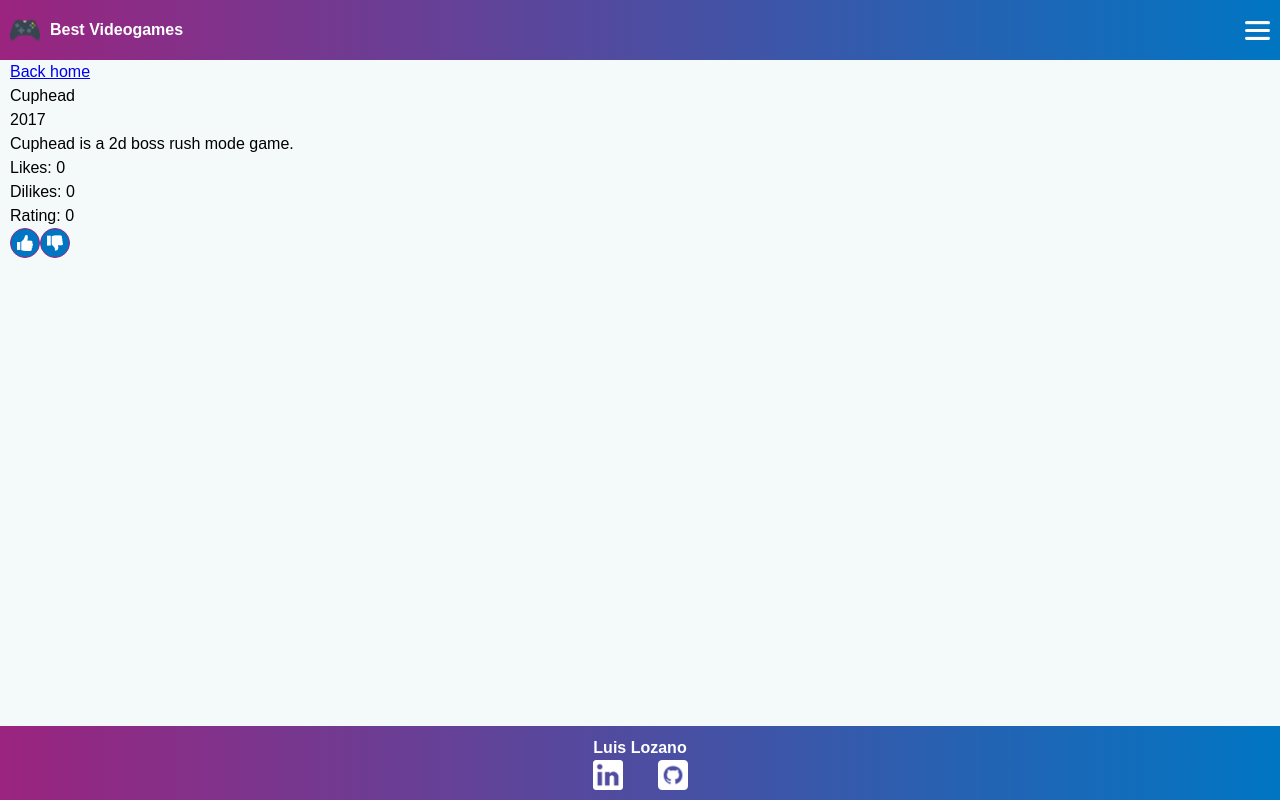
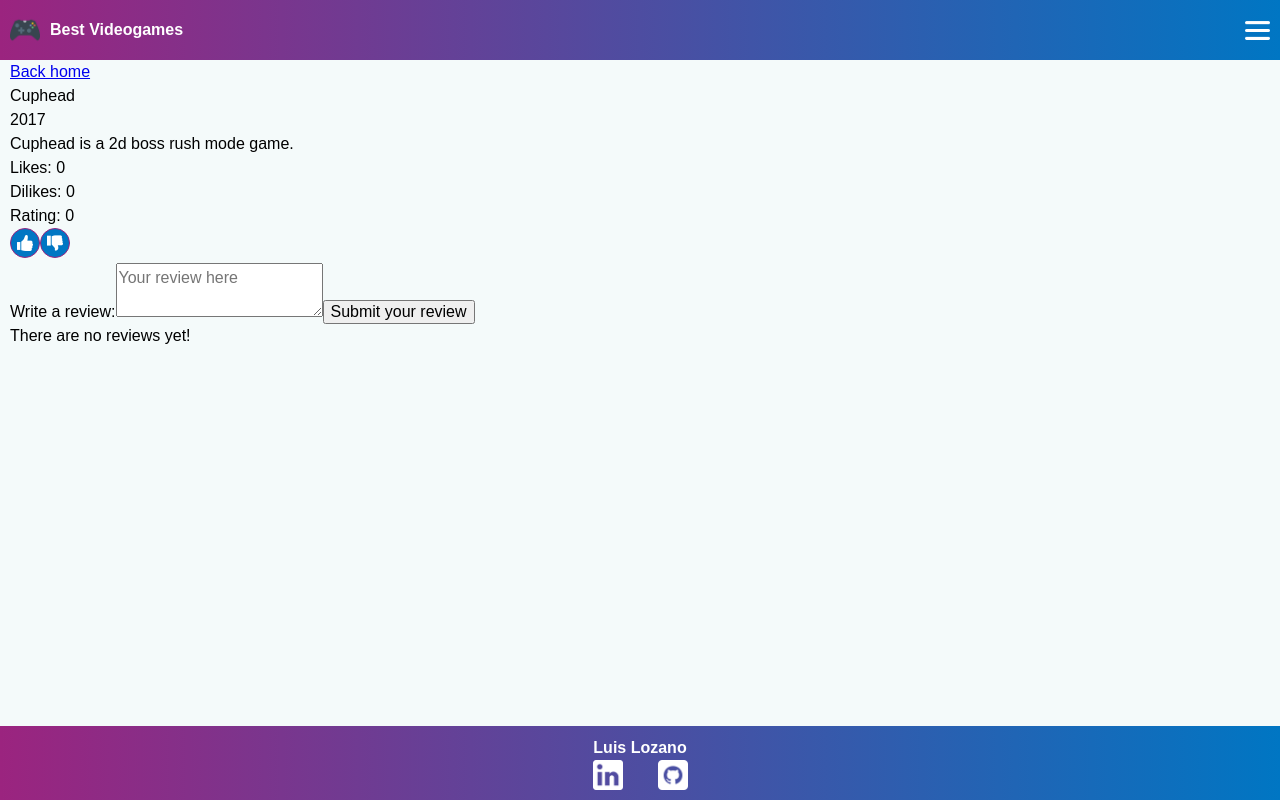
Before and after one commit to lslozano/scalero, a React (Create React App) app: page /Cuphead in a window 1280 px wide. Built offline with nearby package versions, Linux system fonts and the light colour scheme.

Commit message:
Finish basic Game View and add logic for Reviews

```diff
--- /dev/null
+++ b/src/components/AddReviewForm/index.jsx
@@ -0,0 +1,49 @@
+import React, { useState } from 'react'
+
+const AddReviewForm = (props) => {
+  const { gamesState, setGames, gameIndex } = props;
+  const [review, setReview] = useState('');
+
+  const handleChange = event => {
+    const { value } = event.target;
+    setReview(value);
+  }
+
+  const handleSubmit = event => {
+    console.log('A new review was submitted', review);
+    const games = [...gamesState];
+    const { reviews } = games[gameIndex];
+
+    if (reviews[0] === '') {
+      reviews[0] = review;
+    } else {
+      reviews.push(review);
+    }
+
+    const game = {
+      ...games[gameIndex],
+      reviews,
+    }
+
+    games[gameIndex] = game;
+
+    setGames(games);
+    setReview('');
+    event.preventDefault();
+  }
+
+  return (
+    <form onSubmit={handleSubmit}>
+      <label>Write a review:</label>
+      <textarea
+        type="text"
+        value={review}
+        onChange={handleChange}
+        placeholder="Your review here"
+      />
+      <input type="submit" value="Submit your review" />
+    </form>
+  )
+}
+
+export default AddReviewForm
--- /dev/null
+++ b/src/components/BackHome/index.jsx
@@ -0,0 +1,6 @@
+import React from 'react'
+import { Link } from 'react-router-dom';
+
+const BackHome = () => <Link to="/">Back home</Link>;
+
+export default BackHome;
--- a/src/components/GameCard/index.jsx
+++ b/src/components/GameCard/index.jsx
@@ -36,7 +36,7 @@ const GameCard = (props) => {
         <ButtonsContainer>
           <VoteButtons
             voted={voted}
-            index={index}
+            gameIndex={index}
             gamesState={gamesState}
             setGames={setGames}
           />
--- /dev/null
+++ b/src/components/Reviews/index.jsx
@@ -0,0 +1,15 @@
+import React from 'react'
+
+const Reviews = (props) => {
+  const { reviews } = props;
+
+  if (reviews[0] === '') return <p>There are no reviews yet!</p>
+
+  return (
+    <div>
+      {reviews.map(review => <p>{review}</p>)}
+    </div>
+  )
+}
+
+export default Reviews;
--- a/src/components/VoteButtons/index.jsx
+++ b/src/components/VoteButtons/index.jsx
@@ -9,7 +9,7 @@ const VoteButtons = (props) => {
   const {
     voted,
     gamesState,
-    index,
+    gameIndex,
     setGames,
   } = props;
 
@@ -23,11 +23,11 @@ const VoteButtons = (props) => {
   }
 
   // Method to handle Game vote
-  const handleVote = (gameKey, gamesState, setGames, vote) => {
+  const handleVote = (gameIndex, gamesState, setGames, vote) => {
     const games = [...gamesState];
 
     let rating;
-    const { likes, dislikes } = games[gameKey];
+    const { likes, dislikes } = games[gameIndex];
 
     if (vote === 'likes') {
       rating = calculateRating(likes + 1, dislikes);
@@ -36,13 +36,13 @@ const VoteButtons = (props) => {
     }
 
     const game = {
-      ...games[gameKey],
-      [vote]: games[gameKey][vote] + 1,
+      ...games[gameIndex],
+      [vote]: games[gameIndex][vote] + 1,
       rating,
       voted: true,
     }
 
-    games[gameKey] = game;
+    games[gameIndex] = game;
 
     setGames(games);
   }
@@ -52,10 +52,10 @@ const VoteButtons = (props) => {
 
   return (
     <>
-    <Likes onClick={() => handleVote(index, gamesState, setGames, 'likes')}>
+    <Likes onClick={() => handleVote(gameIndex, gamesState, setGames, 'likes')}>
       <img src={like} alt="like-icon"/>
     </Likes>
-    <Dislikes onClick={() => handleVote(index, gamesState, setGames, 'dislikes')}>
+    <Dislikes onClick={() => handleVote(gameIndex, gamesState, setGames, 'dislikes')}>
       <img src={dislike} alt="dislike-icon" />
     </Dislikes>
     </>
--- a/src/views/Game/index.jsx
+++ b/src/views/Game/index.jsx
@@ -1,7 +1,10 @@
 import React from 'react'
-import { Link, useParams } from 'react-router-dom';
+import { useParams } from 'react-router-dom';
 // Components
 import VoteButtons from '../../components/VoteButtons';
+import BackHome from '../../components/BackHome';
+import AddReviewForm from '../../components/AddReviewForm';
+import Reviews from '../../components/Reviews';
 
 const Game = (props) => {
   const { gamesState, setGames } = props;
@@ -15,7 +18,7 @@ const Game = (props) => {
   if (gameInformation === undefined) {
     return (
       <>
-        <Link to="/">Back home</Link>
+        <BackHome />
         <p>Game not available in library</p>
       </>
     );
@@ -35,7 +38,7 @@ const Game = (props) => {
 
   return (
     <div>
-      <Link to="/">Back home</Link>
+      <BackHome />
       <p>{name}</p>
       <p>{year}</p>
       <p>{description}</p>
@@ -44,11 +47,12 @@ const Game = (props) => {
       <p>Rating: {rating}</p>
       <VoteButtons
         voted={voted}
-        index={indexOfSelectedGame}
+        gameIndex={indexOfSelectedGame}
         gamesState={gamesState}
         setGames={setGames}
       />
-      <p>{reviews}</p>
+      <AddReviewForm gamesState={gamesState} setGames={setGames} gameIndex={indexOfSelectedGame}/>
+      <Reviews reviews={reviews} />
     </div>
   )
 };
```
